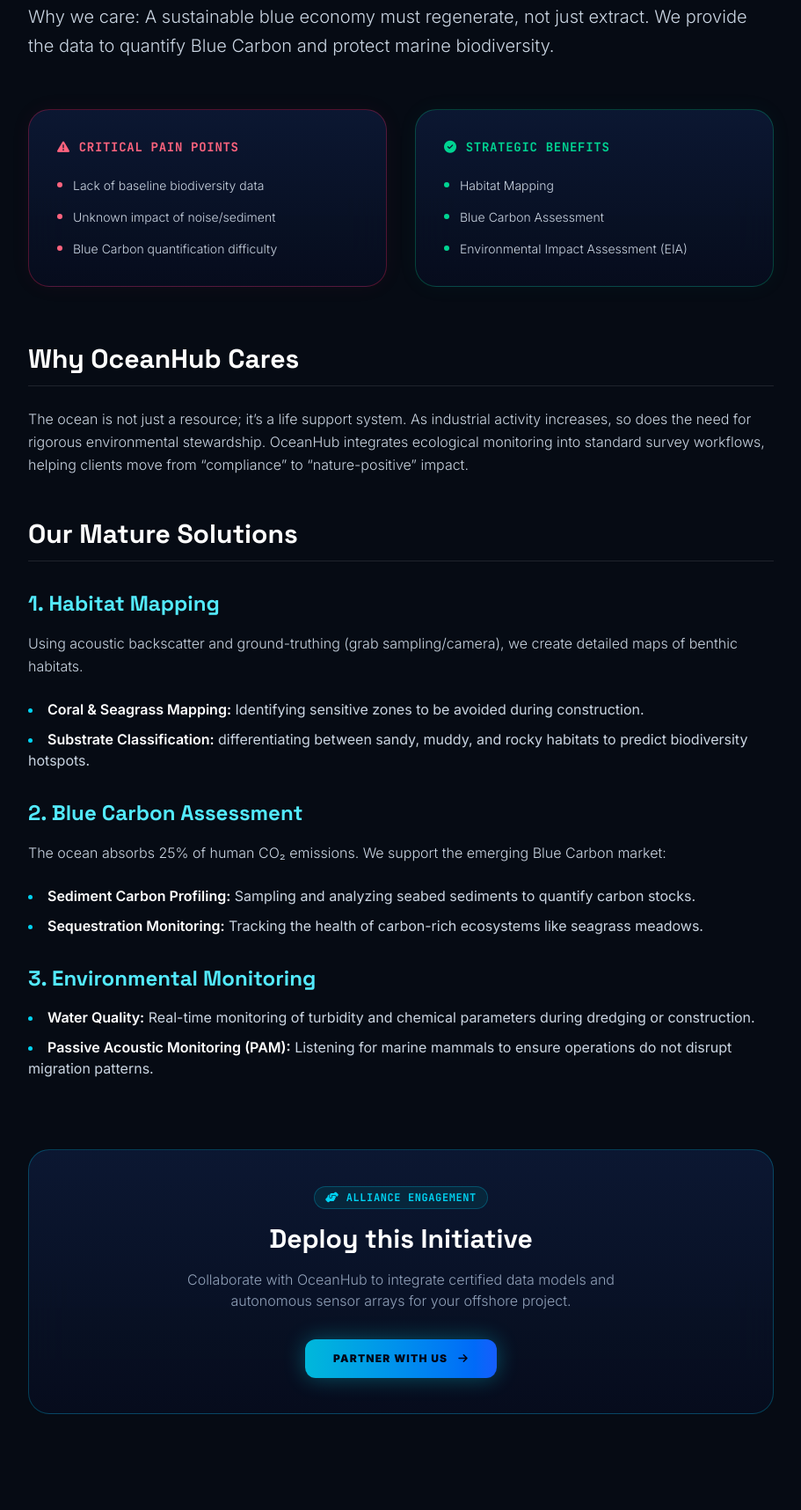
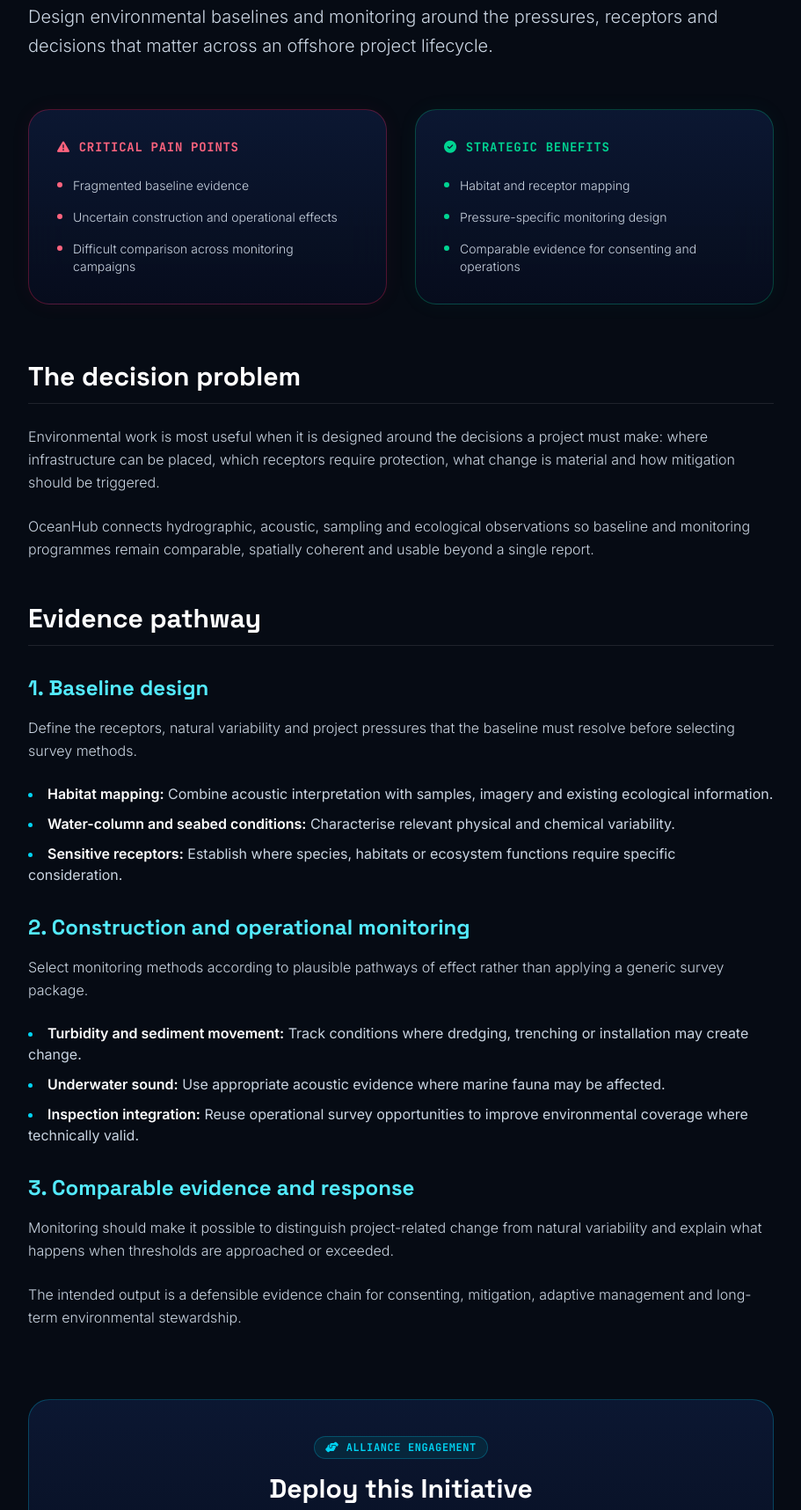
Before and after one commit to liuh886/OceanHub, an Astro site: page /OceanHub/focus-areas/marine-ecology in a window 1280 px wide. Shown: the part 291-2007 px from the top of the page at 88% size, without its empty margins (184-1095 px from the left). Built offline with nearby package versions, Linux system fonts and the light colour scheme; Astro itself is replaced by a stand-in of ours.

Commit message:
content: tighten marine ecology positioning

```diff
--- a/src/content/focus-areas/marine-ecology.md
+++ b/src/content/focus-areas/marine-ecology.md
@@ -1,35 +1,45 @@
 ---
 title: "Marine Ecology & Environment"
-description: "Why we care: A sustainable blue economy must regenerate, not just extract. We provide the data to quantify Blue Carbon and protect marine biodiversity."
+description: "Design environmental baselines and monitoring around the pressures, receptors and decisions that matter across an offshore project lifecycle."
 painPoints:
-  - "Lack of baseline biodiversity data"
-  - "Unknown impact of noise/sediment"
-  - "Blue Carbon quantification difficulty"
+  - "Fragmented baseline evidence"
+  - "Uncertain construction and operational effects"
+  - "Difficult comparison across monitoring campaigns"
 benefits:
-  - "Habitat Mapping"
-  - "Blue Carbon Assessment"
-  - "Environmental Impact Assessment (EIA)"
+  - "Habitat and receptor mapping"
+  - "Pressure-specific monitoring design"
+  - "Comparable evidence for consenting and operations"
 order: 4
 featured: true
 icon: "leaf"
 ---
 
-## Why OceanHub Cares
+## The decision problem
 
-The ocean is not just a resource; it's a life support system. As industrial activity increases, so does the need for rigorous environmental stewardship. OceanHub integrates ecological monitoring into standard survey workflows, helping clients move from "compliance" to "nature-positive" impact.
+Environmental work is most useful when it is designed around the decisions a project must make: where infrastructure can be placed, which receptors require protection, what change is material and how mitigation should be triggered.
 
-## Our Mature Solutions
+OceanHub connects hydrographic, acoustic, sampling and ecological observations so baseline and monitoring programmes remain comparable, spatially coherent and usable beyond a single report.
 
-### 1. Habitat Mapping
-Using acoustic backscatter and ground-truthing (grab sampling/camera), we create detailed maps of benthic habitats.
-*   **Coral & Seagrass Mapping:** Identifying sensitive zones to be avoided during construction.
-*   **Substrate Classification:** differentiating between sandy, muddy, and rocky habitats to predict biodiversity hotspots.
+## Evidence pathway
 
-### 2. Blue Carbon Assessment
-The ocean absorbs 25% of human CO₂ emissions. We support the emerging Blue Carbon market:
-*   **Sediment Carbon Profiling:** Sampling and analyzing seabed sediments to quantify carbon stocks.
-*   **Sequestration Monitoring:** Tracking the health of carbon-rich ecosystems like seagrass meadows.
+### 1. Baseline design
 
-### 3. Environmental Monitoring
-*   **Water Quality:** Real-time monitoring of turbidity and chemical parameters during dredging or construction.
-*   **Passive Acoustic Monitoring (PAM):** Listening for marine mammals to ensure operations do not disrupt migration patterns.
+Define the receptors, natural variability and project pressures that the baseline must resolve before selecting survey methods.
+
+- **Habitat mapping:** Combine acoustic interpretation with samples, imagery and existing ecological information.
+- **Water-column and seabed conditions:** Characterise relevant physical and chemical variability.
+- **Sensitive receptors:** Establish where species, habitats or ecosystem functions require specific consideration.
+
+### 2. Construction and operational monitoring
+
+Select monitoring methods according to plausible pathways of effect rather than applying a generic survey package.
+
+- **Turbidity and sediment movement:** Track conditions where dredging, trenching or installation may create change.
+- **Underwater sound:** Use appropriate acoustic evidence where marine fauna may be affected.
+- **Inspection integration:** Reuse operational survey opportunities to improve environmental coverage where technically valid.
+
+### 3. Comparable evidence and response
+
+Monitoring should make it possible to distinguish project-related change from natural variability and explain what happens when thresholds are approached or exceeded.
+
+The intended output is a defensible evidence chain for consenting, mitigation, adaptive management and long-term environmental stewardship.
```
